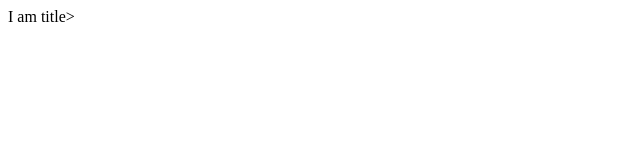
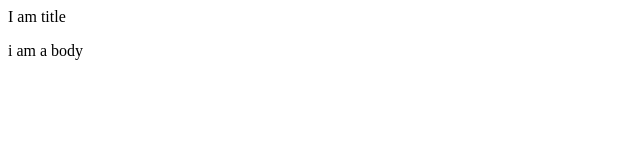
Before and after one commit to nguyendanny91/ucla-git-demo, a plain HTML site: page index.html in a window 1280 px wide. Shown: the full height of the page, 0-640 px from the left. Drawn offline with Linux system fonts and the light colour scheme.

Commit message:
i added more stuff

```diff
--- a/index.html
+++ b/index.html
@@ -3,5 +3,6 @@
         <title>Hey</title>
     </head>
     <body
-    <h1> I am title></h1>
+    <h1> I am title</h1>
+    <p>i am a body</p>
     </body>
```
